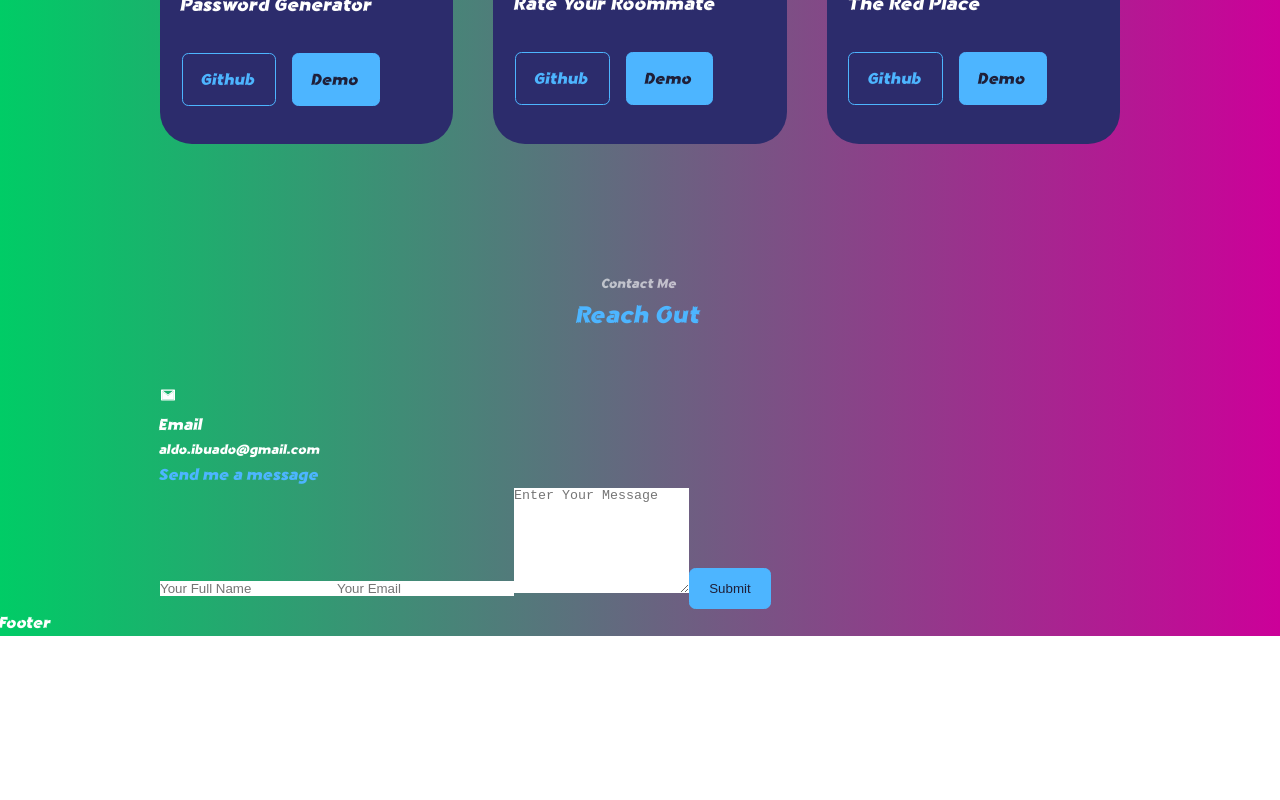
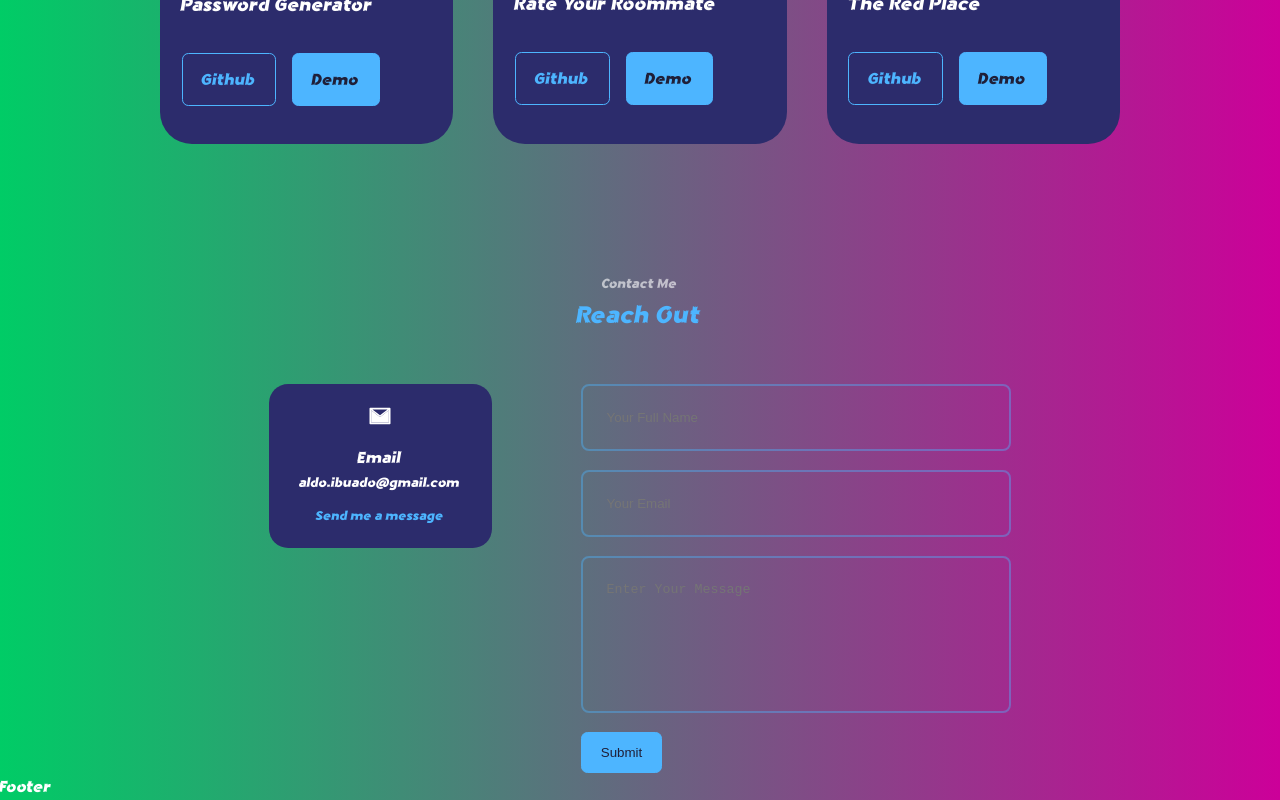
Before and after one commit to aldoibuado/Aldo-Portfolio, a React (Create React App) app in the folder client/: page / in a window 1280 px wide. Shown: the part 2884-3684 px from the top of the page. Before the commit the page ends 3520 px from the top, so only its background shows below. Built offline with nearby package versions, Linux system fonts and the light colour scheme.

Commit message:
adding styles to contact form

```diff
--- a/client/src/components/contact/Contact.jsx
+++ b/client/src/components/contact/Contact.jsx
@@ -11,7 +11,7 @@
       <div className="container contact__container">
         <div className="contact__options">
           <article className="contact__option">
-            <AiTwotoneMail />
+            <AiTwotoneMail className="contact__option-icon" />
             <h4>Email</h4>
             <h5>aldo.ibuado@gmail.com</h5>
             <a href="mailto:aldo.ibuado@gmail.com" target="_blank" rel='noreferrer'>Send me a message</a>
--- a/client/src/components/contact/contact.css
+++ b/client/src/components/contact/contact.css
@@ -0,0 +1,54 @@
+.container.contact__container {
+    width: 58%;
+    display: grid;
+    grid-template-columns: 30% 58%;
+    gap: 12%;
+}
+
+.contact__options {
+    display: flex;
+    flex-direction: column;
+    gap: 1.2rem;
+}
+
+.contact__option {
+    background: var(--color-bg-variant);
+    padding: 1.2rem;
+    border-radius: 1.2rem;
+    text-align: center;
+    border: 1px solid transparent;
+    transition: var(--transition);
+}
+
+.contact__option:hover {
+    background: transparent;
+    border-color: var(--color-primary-variant);
+}
+
+.contact__option-icon {
+    font-size: 1.5rem;
+    margin-bottom: 0.5rem;
+}
+
+.contact__option a {
+    margin-top: 0.7rem;
+    display: inline-block;
+    font-size: 0.8rem;
+}
+
+/* styling for form section */
+form {
+    display: flex;
+    flex-direction: column;
+    gap: 1.2rem;
+}
+
+input, textarea {
+    width: 100%;
+    padding: 1.5rem;
+    border-radius: 0.5rem;
+    background: transparent;
+    border: 2px solid var(--color-primary-variant);
+    resize: none;
+    color: var(--color-white);
+}
```
